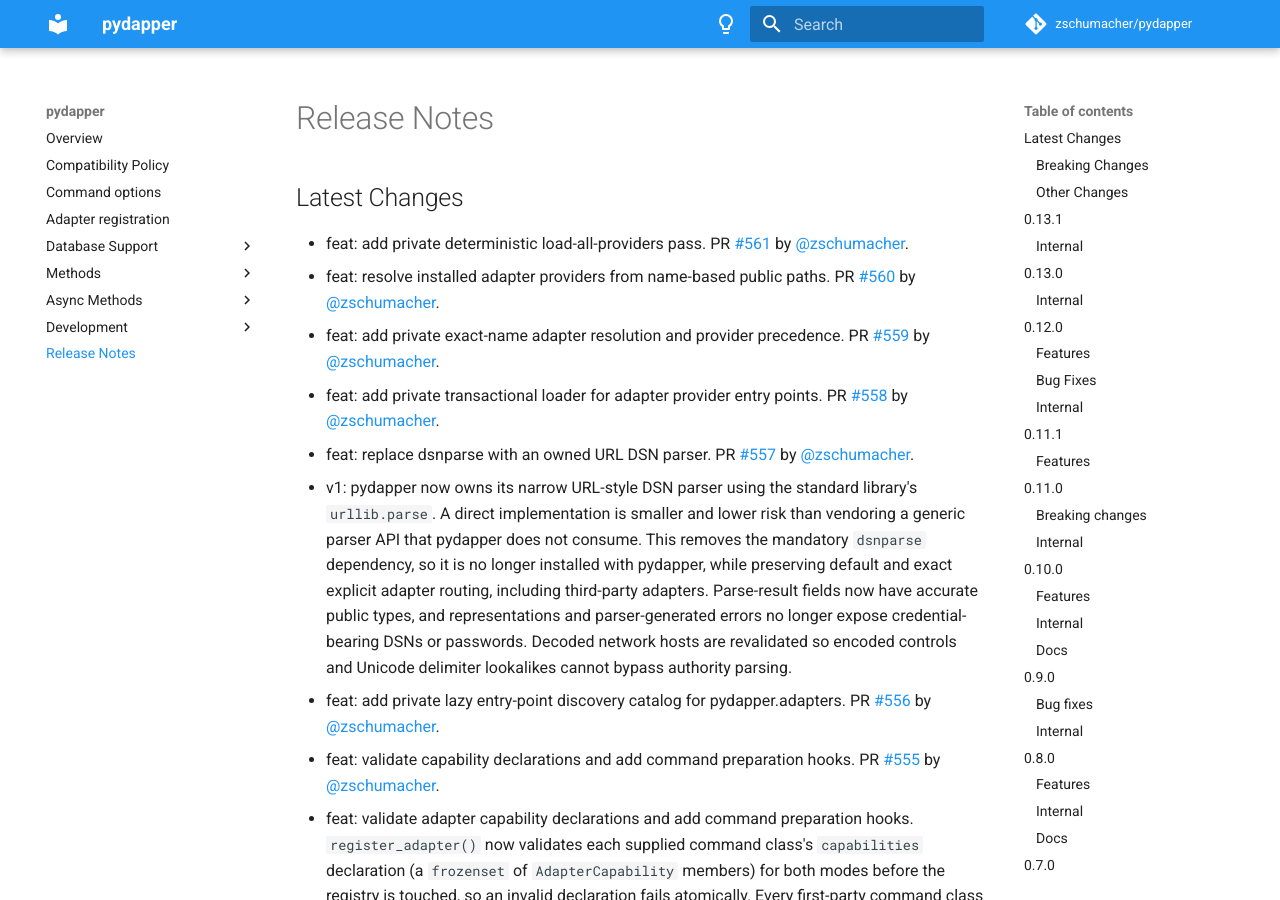
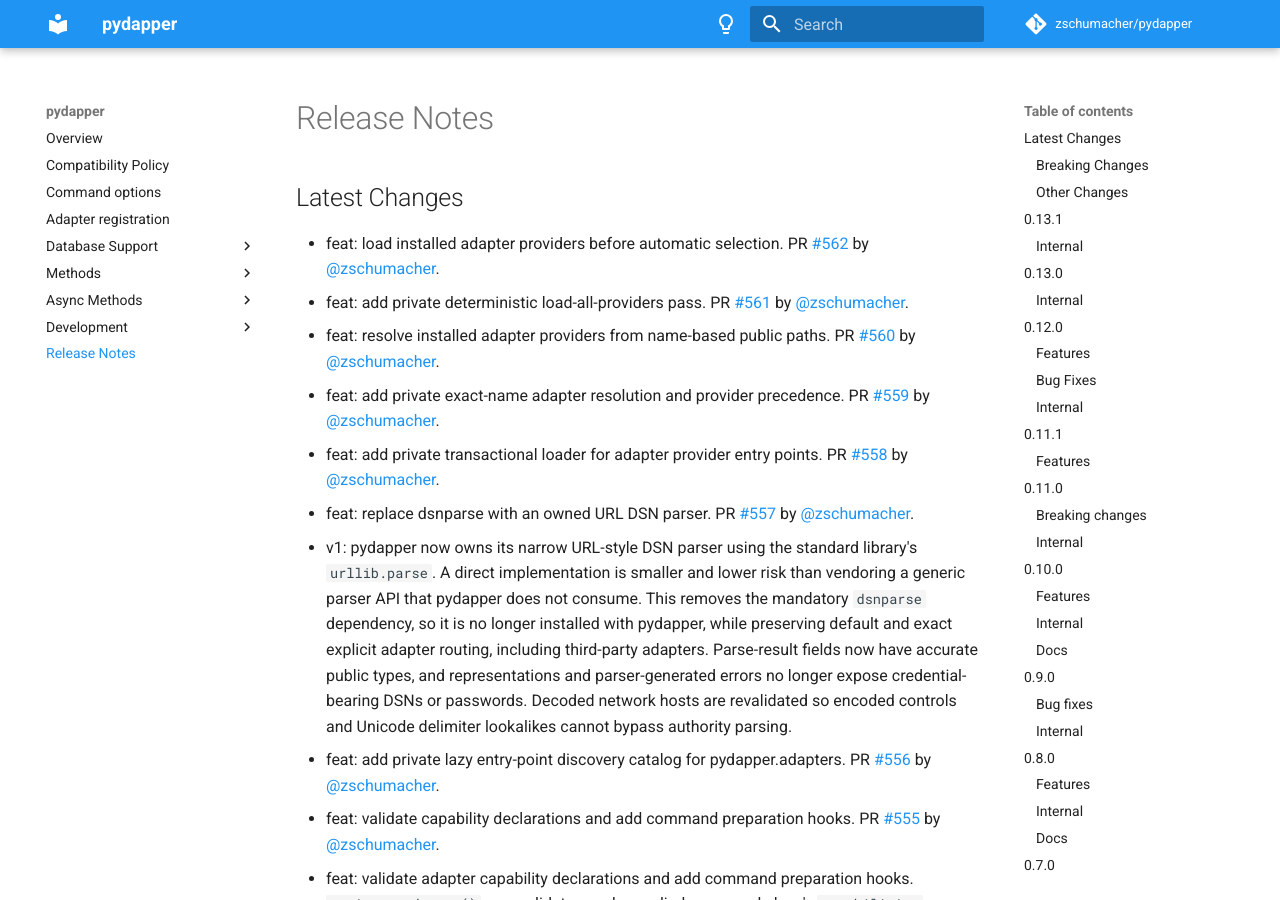
Before and after one commit to zschumacher/pydapper, an MkDocs documentation site: the page built from docs/release_notes.md, in a window 1280 px wide and 900 px high. Built offline with MkDocs 1.6.1 and Material for MkDocs 9.7.7, drawn with Linux system fonts in a browser that asks for light colours; emoji names are drawn with the system emoji font; comment, search, counter and statistics services are not loaded.

Commit message:
📝 Update release notes
[skip ci]

```diff
--- a/docs/release_notes.md
+++ b/docs/release_notes.md
@@ -1,5 +1,6 @@
 ## Latest Changes
 
+* feat: load installed adapter providers before automatic selection. PR [#562](https://github.com/zschumacher/pydapper/pull/562) by [@zschumacher](https://github.com/zschumacher).
 * feat: add private deterministic load-all-providers pass. PR [#561](https://github.com/zschumacher/pydapper/pull/561) by [@zschumacher](https://github.com/zschumacher).
 * feat: resolve installed adapter providers from name-based public paths. PR [#560](https://github.com/zschumacher/pydapper/pull/560) by [@zschumacher](https://github.com/zschumacher).
 * feat: add private exact-name adapter resolution and provider precedence. PR [#559](https://github.com/zschumacher/pydapper/pull/559) by [@zschumacher](https://github.com/zschumacher).
```
